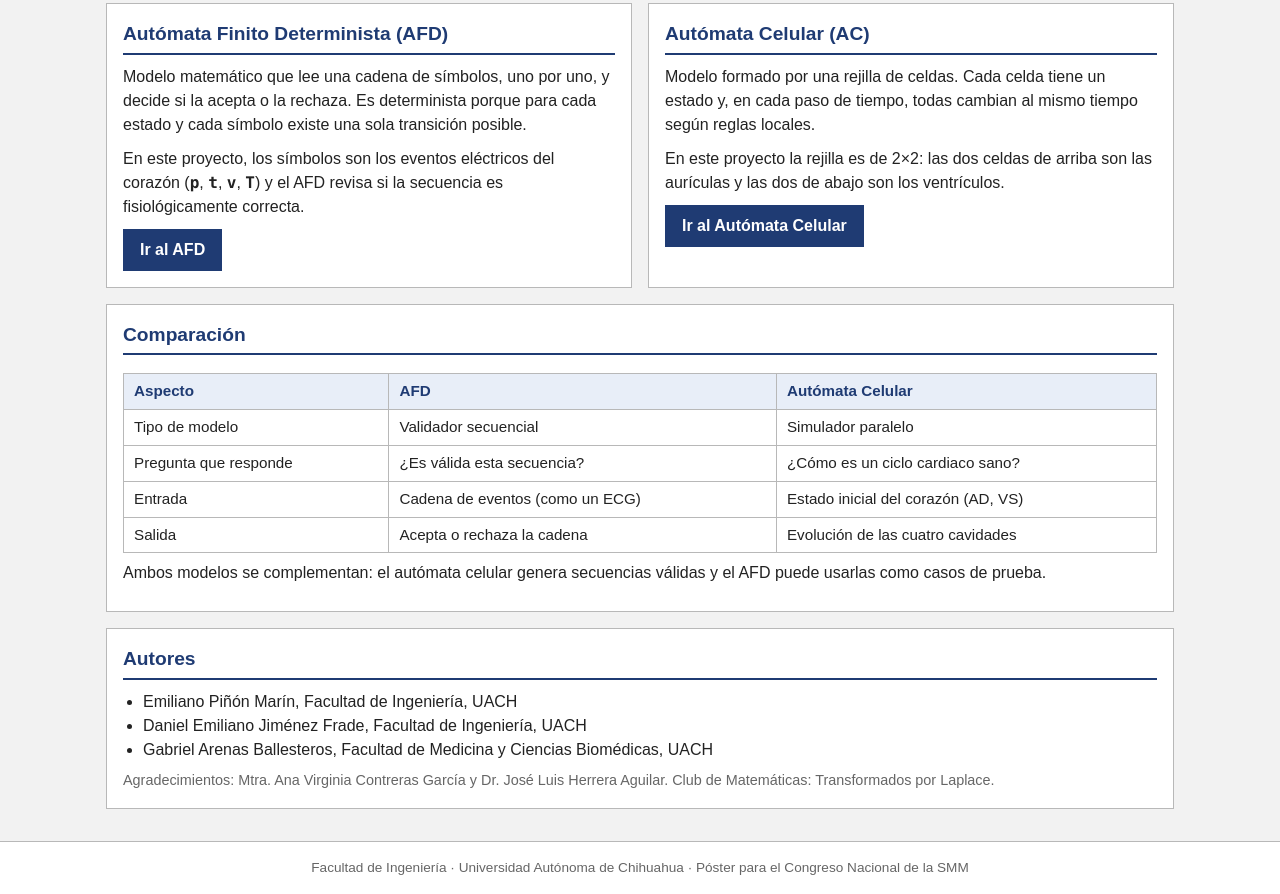
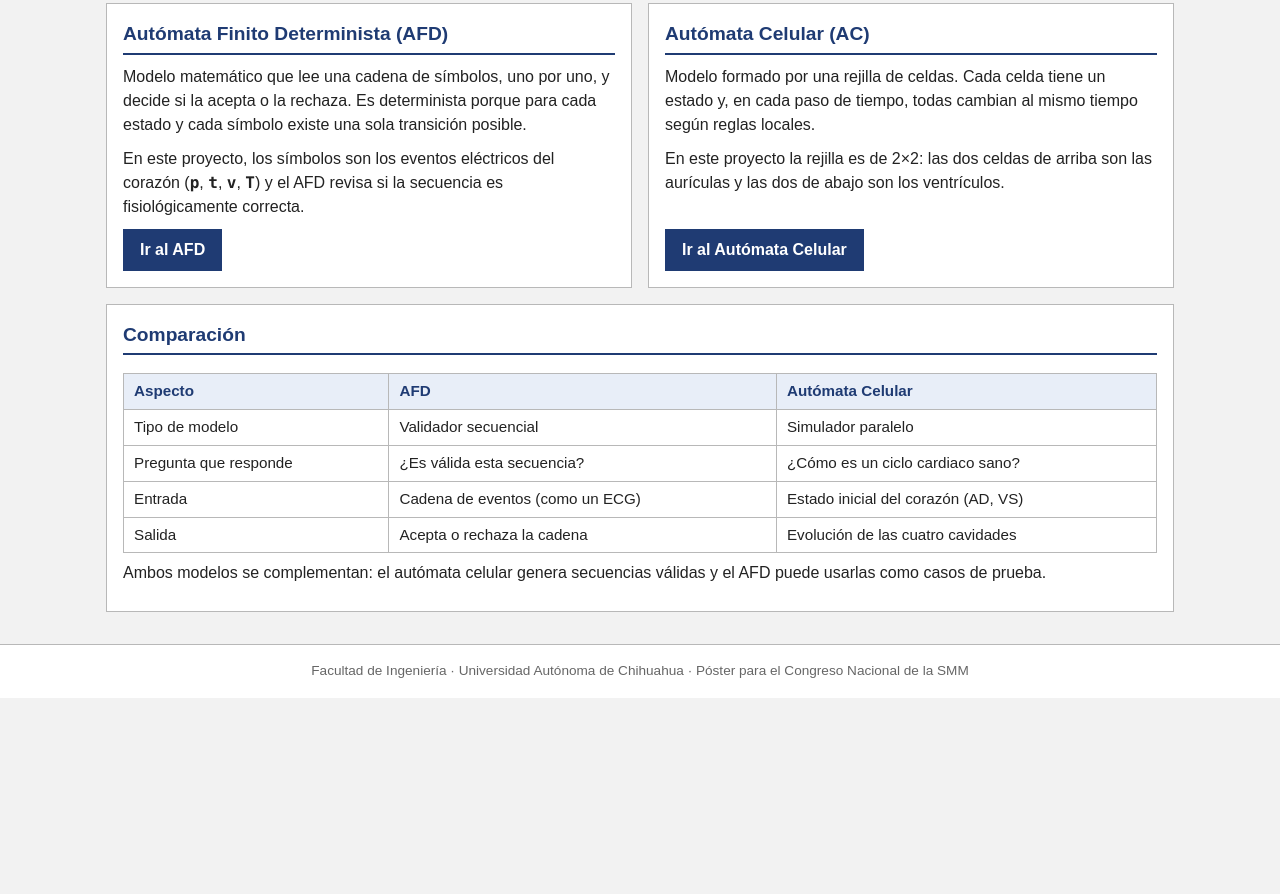
Before and after one commit to DanielEmilianoJF/App_Web_AFD_vs_AC, a plain HTML site: page index.html in a window 1280 px wide. Shown: the part 434-1328 px from the top of the page. After the commit the page ends 1132 px from the top, so only its background shows below. Drawn offline with Linux system fonts and the light colour scheme.

Commit message:
Quita autores de la pagina de inicio

```diff
--- a/css/styles.css
+++ b/css/styles.css
@@ -187,3 +187,6 @@ main { max-width: 1100px; margin: 0 auto; padding: 16px; }
 .fases td:first-child { font-weight: bold; }
 .boton:disabled { opacity: .5; cursor: not-allowed; }
 @media (max-width: 800px) { .simulador { grid-template-columns: 1fr; } }
+
+.dos-columnas > .caja { display: flex; flex-direction: column; }
+.dos-columnas > .caja > .boton { margin-top: auto; align-self: flex-start; }
--- a/index.html
+++ b/index.html
@@ -66,16 +66,6 @@
           </tbody>
         </table></div>
         <p>Ambos modelos se complementan: el autómata celular genera secuencias válidas y el AFD puede usarlas como casos de prueba.</p>
-      </div>
-
-      <div class="caja">
-        <h2>Autores</h2>
-        <ul class="lista">
-          <li>Emiliano Piñón Marín, Facultad de Ingeniería, UACH</li>
-          <li>Daniel Emiliano Jiménez Frade, Facultad de Ingeniería, UACH</li>
-          <li>Gabriel Arenas Ballesteros, Facultad de Medicina y Ciencias Biomédicas, UACH</li>
-        </ul>
-        <p class="nota">Agradecimientos: Mtra. Ana Virginia Contreras García y Dr. José Luis Herrera Aguilar. Club de Matemáticas: Transformados por Laplace.</p>
       </div>
     </section>
 
```
